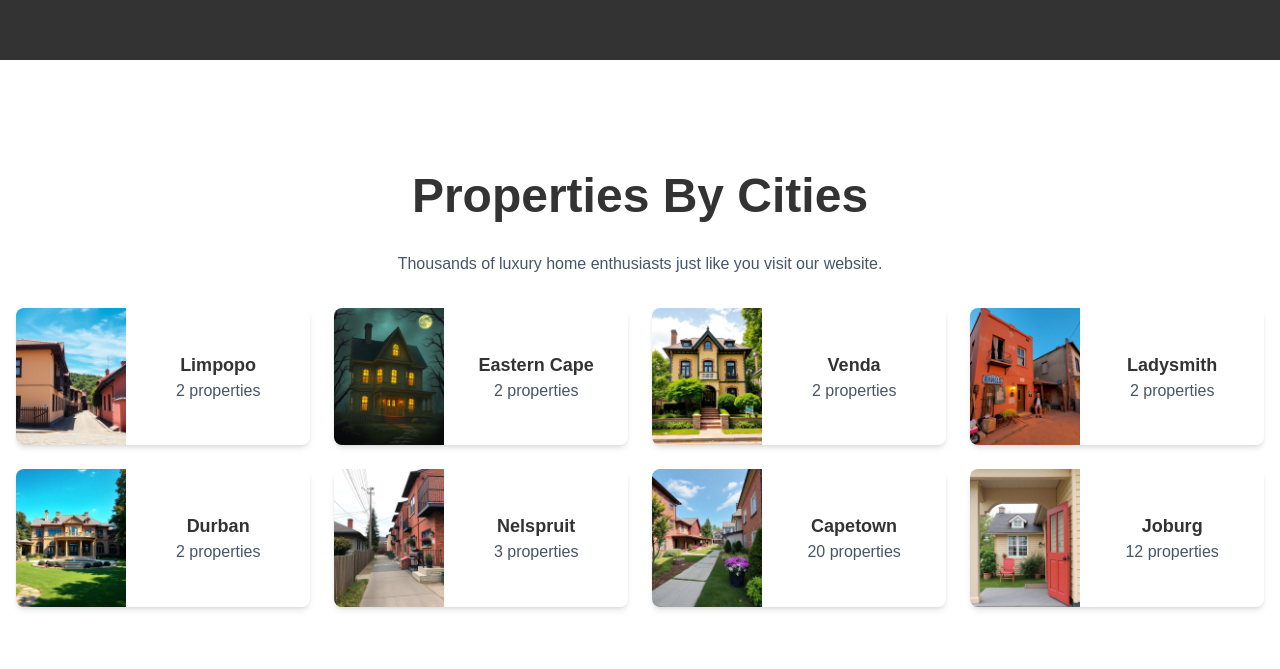
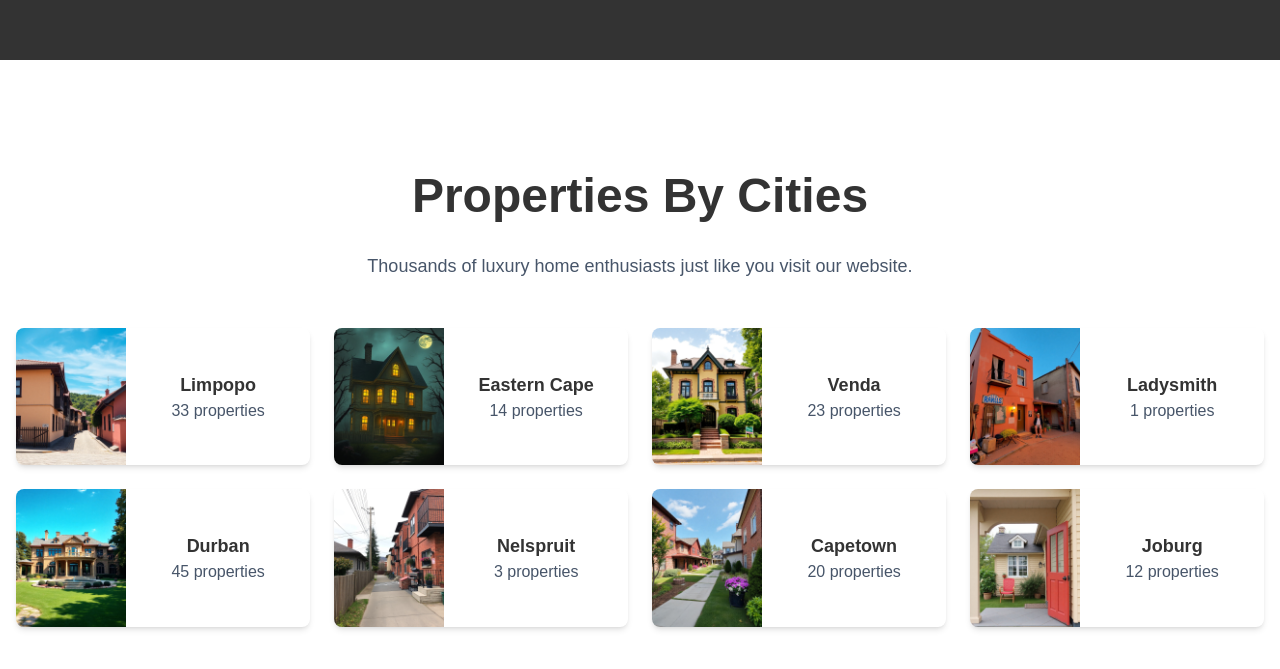
Before and after one commit to scelo-gumede/Real-Estate-1, a Next.js app: page / in a window 1280 px wide. Shown: the part 740-1409 px from the top of the page. Built offline with nearby package versions, Linux system fonts and the light colour scheme.

Commit message:
added colo

```diff
--- a/app/components/Cities.tsx
+++ b/app/components/Cities.tsx
@@ -6,7 +6,7 @@ export default function Cities(){
     return (
         <section className="flex flex-col gap-8 py-12 my-16 px-4">
             <h2 className="text-5xl text-grey text-center font-extrabold">Properties By Cities</h2>
-            <p className="text-slate-600 text-center">Thousands of luxury home enthusiasts just like you visit our website.</p>
+            <p className="text-slate-600 text-lg mb-4 text-center">Thousands of luxury home enthusiasts just like you visit our website.</p>
 
             <div className="grid md:grid-cols-2 gap-6 lg:grid-cols-4">
                 {cities.map((city,i)=>{
--- a/app/data.ts
+++ b/app/data.ts
@@ -53,27 +53,27 @@ export const links =[
 export const cities = [
     {
         city:"Limpopo",
-        properties:2,
+        properties:33,
         image:"/house-11.png"
     },
     {
         city:"Eastern Cape",
-        properties:2,
+        properties:14,
         image:"/house-10.png"
     },
     {
         city:"Venda",
-        properties:2,
+        properties:23,
         image:"/house-9.png"
     },
     {
         city:"Ladysmith",
-        properties:2,
+        properties:1,
         image:"/house-8.png"
     },
     {
         city:"Durban",
-        properties:2,
+        properties:45,
         image:"/house-7.png"
     },
     {
```
